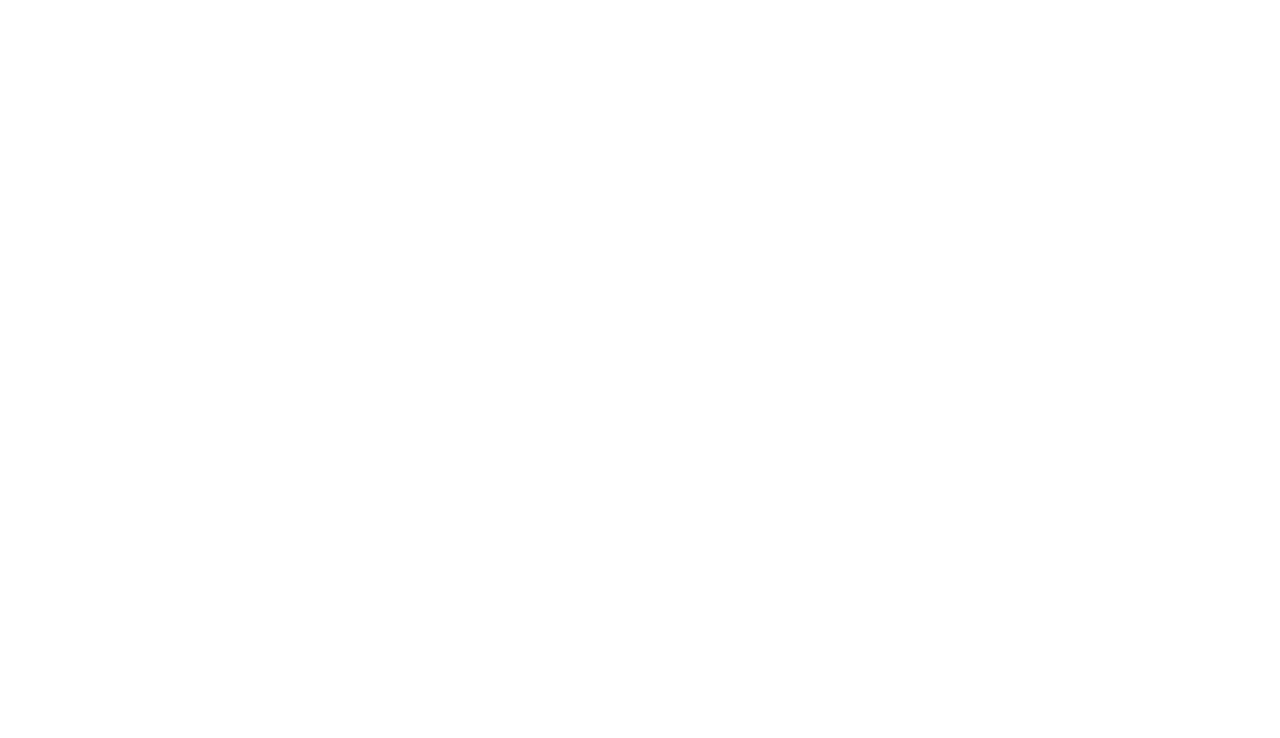
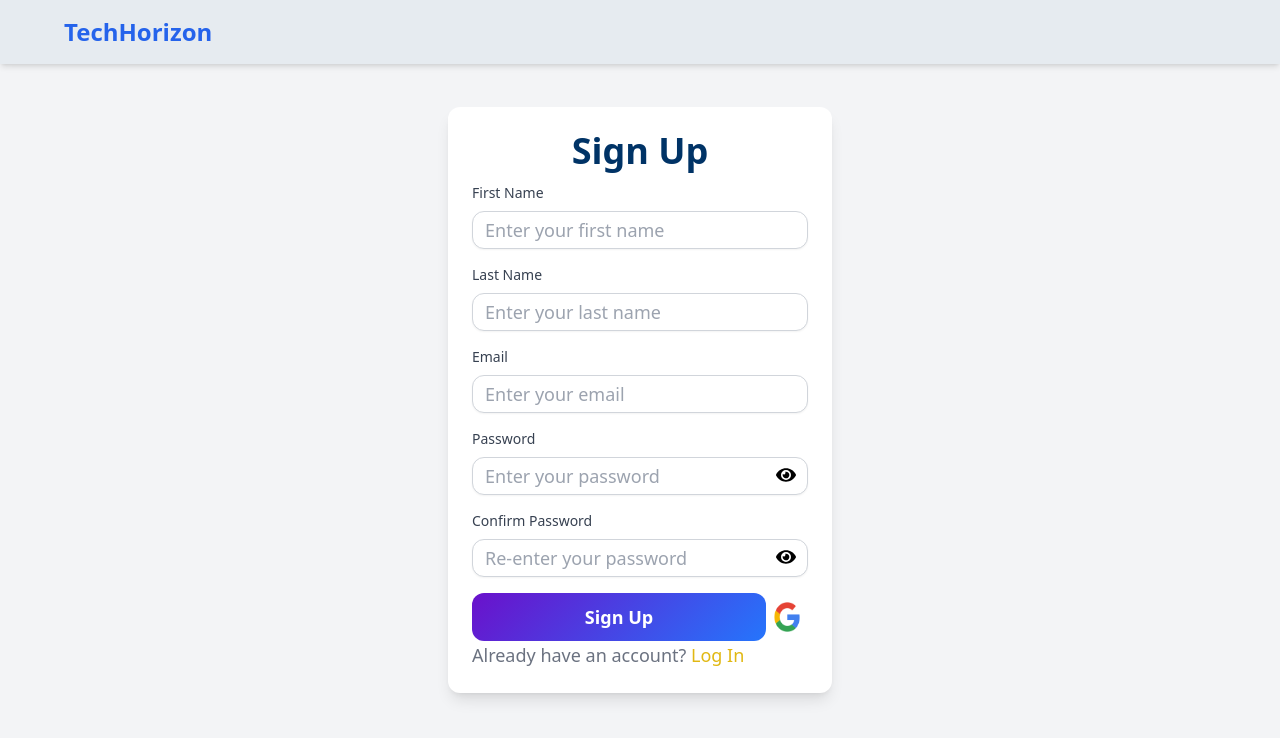
Before and after one commit to Esubale-E/TechHorizen, a React (Vite) app: page /join/signup in a window 1280 px wide. Before the commit this address had no page. Shown: the top 738 px of the page. Built offline with nearby package versions, Linux system fonts and the light colour scheme.

Commit message:
profile set up and sign options aplied

```diff
--- a/src/Layouts/NavBar.jsx
+++ b/src/Layouts/NavBar.jsx
@@ -19,7 +19,7 @@
     { to: "/events", text: "Events" },
     { to: "/blog", text: "Blog" },
     { to: "/contact", text: "Contact Us" },
-    { to: "/signup", text: "Sign Up" },
+    { to: "join/signup", text: "Sign Up" },
   ];
 
   return (
@@ -44,7 +44,7 @@
           <CustomNavLink to="#blog" text="Blog" isActive={isActive} />
           <CustomNavLink to="#contact" text="Contact" isActive={isActive} />
           <Link
-            to="login"
+            to="join/login"
             className="transition hover:text-gray-400 duration-300 text-text"
           >
             Log In
--- a/src/components/ProfileSetup.jsx
+++ b/src/components/ProfileSetup.jsx
@@ -31,6 +31,7 @@
   const location = useLocation();
   const searchParams = new URLSearchParams(location.search);
   const userId = searchParams.get("userId");
+  console.log(userId )
 
   const [selectedCollege, setSelectedCollege] = useState(null);
   const [selectedDepartment, setSelectedDepartment] = useState(null);
--- a/src/components/common/Button.jsx
+++ b/src/components/common/Button.jsx
@@ -29,8 +29,18 @@
       background: "linear-gradient(135deg, #6a11cb, #2575fc)",
       border: "none",
     }}
-  >{label}
+  >
+    {label}
+  </button>
+);
+
+const SettingButton = ({ children, onClick }) => (
+  <button
+    onClick={onClick}
+    className="flex items-center px-4 py-2 text-gray-700 hover:bg-gray-200 w-full"
+  >
+    {children}
   </button>
 );
 export default Button;
-export { PureButton, SignButton };
+export { PureButton, SignButton, SettingButton };
--- a/src/components/common/Headings.jsx
+++ b/src/components/common/Headings.jsx
@@ -9,7 +9,11 @@
 };
 
 const Heading2 = ({ children }) => {
-  return <h2 className="text-4xl font-bold text-primary mb-8">{children}</h2>;
+  return (
+    <h2 className="text-4xl font-bold text-center text-primary mb-3">
+      {children}
+    </h2>
+  );
 };
 
 const Heading3 = ({ children }) => {
--- a/src/components/landing/Hero.jsx
+++ b/src/components/landing/Hero.jsx
@@ -23,19 +23,22 @@
           and tech enthusiasts passionate about exploring the ever-evolving
           world of technology. Join us to connect, learn, and collaborate as we
           shape the future of tech...
-          <a
-            href="#about"
-            className="inline-block text-accent hover:underline"
-          >
+          <a href="#about" className="inline-block text-accent hover:underline">
             Learn More
           </a>
         </p>
         <div className="mt-8">
           <Link
-            to="#join"
+            to="/join/signup"
             className="bg-accent text-white px-6 py-3 text-xl font-semibold rounded-lg hover:bg-accent transition duration-300"
           >
             Join Us
+          </Link>
+          <Link
+            to="/home"
+            className="bg-darkaccent text-white px-6 py-3 text-xl font-semibold rounded-lg hover:bg-highlight transition duration-300 ms-4"
+          >
+            Join as a Teacher
           </Link>
         </div>
       </div>
--- a/src/pages/GoogleLogin.jsx
+++ b/src/pages/GoogleLogin.jsx
@@ -6,19 +6,18 @@
 const GoogleLogin = () => {
   const location = useLocation();
   const searchParams = new URLSearchParams(location.search);
-  const userId = searchParams.get("userId");
+  const userId = searchParams.get("userid");
 
-  const { state, dispatch } = useContext(AuthContext); // Corrected 'dispach' to 'dispatch'
+  const { state, dispatch } = useContext(AuthContext);
   const navigateToStudent = useNavigate();
 
   useEffect(() => {
-    // Fetch user data only if userId exists
     if (userId) {
       userService
         .getOne(userId)
         .then((res) => {
           dispatch({ type: "LOGIN", user: res.data });
-          navigateToStudent("/student", { replace: true }); // Use replace as an option
+          navigateToStudent("/student", { replace: true });
         })
         .catch((err) => console.error("Failed to fetch user data:", err));
     }
--- a/src/pages/LogIn.jsx
+++ b/src/pages/LogIn.jsx
@@ -37,7 +37,7 @@
     resolver: yupResolver(validationSchema),
   });
 
-  const navigateToStudent = useNavigate();
+  const navigateTo = useNavigate();
 
   const onSubmit = (data) => {
     setIsLoading(true);
@@ -45,7 +45,8 @@
       .login(data)
       .then((res) => {
         dispatch({ type: "LOGIN", user: res.data });
-        navigateToStudent("/student", { replace: true });
+        if (res.data.college) navigateTo("/student", { replace: true });
+        else navigateTo(`/profilesetup/?userid=${res.data._id}`);
       })
       .catch((err) => {
         console.log(err);
@@ -89,15 +90,16 @@
             </div>
           </div>
 
-          {/* Submit Button */}
-          <SignButton
-            label={isLoading ? "Logging In..." : "Log In"}
-            disabled={isLoading}
-          />
-          <GoogleLink />
+          <div className="flex">
+            <SignButton
+              label={isLoading ? "Logging In..." : "Log In"}
+              disabled={isLoading}
+            />
+            <GoogleLink />
+          </div>
         </form>
         <p className="mt-4 text-sm text-gray-600 text-center">
-          Don’t have an account? <AppLink to="/signup">Sign Up</AppLink>
+          Don’t have an account? <AppLink to="/join/signup">Sign Up</AppLink>
         </p>
       </div>
     </div>
--- a/src/pages/SignUp.jsx
+++ b/src/pages/SignUp.jsx
@@ -1,4 +1,4 @@
-import { useState } from "react";
+import { useContext, useState } from "react";
 import { useForm } from "react-hook-form";
 import { yupResolver } from "@hookform/resolvers/yup";
 import * as yup from "yup";
@@ -9,9 +9,9 @@
 import Input from "../components/common/Input";
 import userService from "../services/user-service";
 import { LightText } from "./../components/common/Text";
-import { replace, useNavigate } from "react-router-dom";
+import { useNavigate } from "react-router-dom";
+import AuthContext from "../contexts/authContext";
 
-// Validation schema using Yup
 const validationSchema = yup.object().shape({
   firstName: yup.string().required("First name is required"),
   lastName: yup.string().required("Last name is required"),
@@ -32,8 +32,10 @@
 const SignUp = () => {
   const [showPassword, setShowPassword] = useState(false);
   const [showConfirmPassword, setShowConfirmPassword] = useState(false);
-
-  const toProfileDetail = useNavigate();
+  const [isSubmitting, setIsSubmitting] = useState(false);
+  const [generalError, setGeneralError] = useState(null);
+  const { state, dispatch } = useContext(AuthContext);
+  const navigate = useNavigate();
 
   const {
     register,
@@ -44,22 +46,42 @@
   });
 
   const onSubmit = async (data) => {
+    setIsSubmitting(true);
+    setGeneralError(null);
+
     userService
-      .create({ ...data, authType: "regular" })
+      .create({
+        ...data,
+        authType: "regular",
+        role: state?.user?.role === "teacher" ? "teacher" : "student",
+      })
       .then((res) => {
         console.log("Account Created ", res.data);
-        toProfileDetail(`/profilesetup/?userid=${res.data._id}`, replace);
+        dispatch({ type: "LOGIN", user: res.data });
+        if (state.user.role === "teacher")
+          navigate(`/join/teacherprofilesetup/?userid=${res.data._id}`, {
+            replace: true,
+          });
+        else
+          navigate(`/join/profilesetup/?userid=${res.data._id}`, {
+            replace: true,
+          });
       })
-      .catch((err) => console.log("Account Not Created ", err));
-
+      .catch((err) => {
+        console.error("Account Not Created ", err.data);
+        setGeneralError("Failed to create account. Please try again.");
+      })
+      .finally(() => setIsSubmitting(false));
   };
 
   return (
     <div className="min-h-screen bg-gray-100 flex items-center justify-center">
-      <div className="w-[400px] mt- bg-white rounded-xl shadow-lg p-6">
+      <div className="max-w-sm w-full bg-white rounded-xl shadow-lg p-6">
         <Heading2>Sign Up</Heading2>
+        {generalError && (
+          <p className="text-red-600 text-center">{generalError}</p>
+        )}
         <form onSubmit={handleSubmit(onSubmit)} className="space-y-4">
-          {/* First Name Field */}
           <Input
             label="First Name"
             name="firstName"
@@ -67,8 +89,6 @@
             {...register("firstName")}
             errorMessage={errors.firstName?.message}
           />
-
-          {/* Last Name Field */}
           <Input
             label="Last Name"
             name="lastName"
@@ -76,8 +96,6 @@
             {...register("lastName")}
             errorMessage={errors.lastName?.message}
           />
-
-          {/* Email Field */}
           <Input
             label="Email"
             type="email"
@@ -86,8 +104,6 @@
             {...register("email")}
             errorMessage={errors.email?.message}
           />
-
-          {/* Password Field */}
           <div className="relative">
             <Input
               label="Password"
@@ -100,12 +116,11 @@
             <div
               className="absolute right-3 top-9 cursor-pointer"
               onClick={() => setShowPassword(!showPassword)}
+              aria-label={showPassword ? "Hide password" : "Show password"}
             >
               {showPassword ? <FaEyeSlash size={20} /> : <FaEye size={20} />}
             </div>
           </div>
-
-          {/* Confirm Password Field */}
           <div className="relative">
             <Input
               label="Confirm Password"
@@ -118,6 +133,9 @@
             <div
               className="absolute right-3 top-9 cursor-pointer"
               onClick={() => setShowConfirmPassword(!showConfirmPassword)}
+              aria-label={
+                showConfirmPassword ? "Hide password" : "Show password"
+              }
             >
               {showConfirmPassword ? (
                 <FaEyeSlash size={20} />
@@ -126,13 +144,13 @@
               )}
             </div>
           </div>
-
-          {/* Submit Button */}
-          <SignButton label="Sign Up" />
-          <GoogleLink />
+          <div className="flex justify-between">
+            <SignButton label="Sign Up" disabled={isSubmitting} />
+            <GoogleLink />
+          </div>
         </form>
         <LightText>
-          Already have an account? <AppLink to="/login">Log In</AppLink>
+          Already have an account? <AppLink to="/join/login">Log In</AppLink>
         </LightText>
       </div>
     </div>
--- a/src/routes/RoutsConfig.jsx
+++ b/src/routes/RoutsConfig.jsx
@@ -2,7 +2,7 @@
 import SignUp from "../pages/SignUp";
 import LogIn from "../pages/LogIn";
 import LandingPage from "../pages/LandingPage";
-import MainLayout from "../layouts/MainLayout";
+import MainLayout from "../Layouts/MainLayout";
 import StudentLayout from "../Layouts/StudentLayout";
 import TeachersLayout from "../Layouts/TeachersLayout";
 import Dashboard from "../components/Students/Dashboard";
@@ -17,6 +17,9 @@
 import AddEvent from "./../components/Teachers/AddEvent";
 import ProfileSetup from "../components/ProfileSetup";
 import GoogleLogin from "../pages/GoogleLogin";
+import TeachersLandingPage from "./../components/Teachers/landing";
+import TeachersProfileSetup from "../components/Teachers/TeachersProfileSetup";
+import JoinLayout from "../Layouts/JoinLayout";
 
 const RoutesConfig = () => {
   return (
@@ -24,10 +27,17 @@
       {/* Main Navigation */}
       <Route element={<MainLayout />}>
         <Route path="/" element={<LandingPage />} />
-        <Route path="/signup" element={<SignUp />} />
-        <Route path="/login" element={<LogIn />} />
-        <Route path="/googlelogin" element={<GoogleLogin />} />
-        <Route path="/profilesetup" element={<ProfileSetup />} />
+        <Route path="/home" element={<TeachersLandingPage />} />
+      </Route>
+      <Route path="/join" element={<JoinLayout />}>
+        <Route path="/join/signup" element={<SignUp />} />
+        <Route path="/join/login" element={<LogIn />} />
+        <Route path="/join/googlelogin" element={<GoogleLogin />} />
+        <Route path="/join/profilesetup" element={<ProfileSetup />} />
+        <Route
+          path="/join/teacherprofilesetup"
+          element={<TeachersProfileSetup />}
+        />
       </Route>
 
       {/* Student Dashboard Navigation */}
```
Also changed, not shown: src/components/Students/Setting.jsx (+20 -18 lines).
